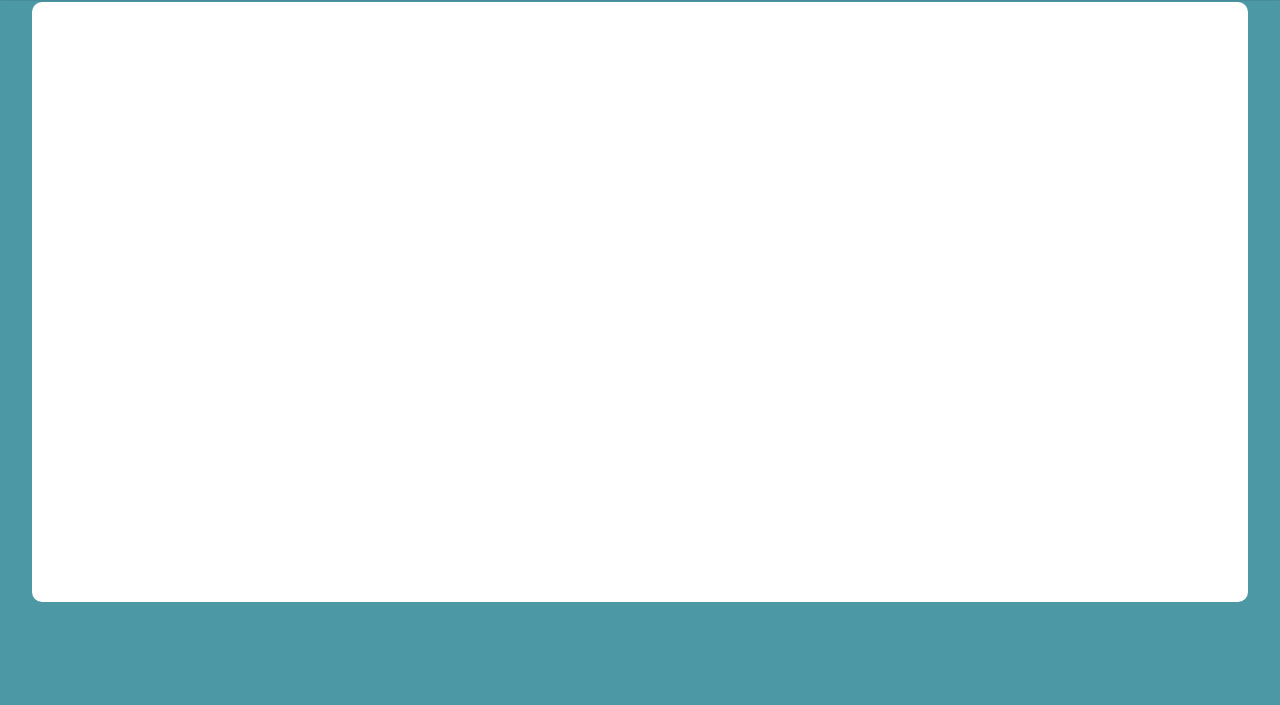
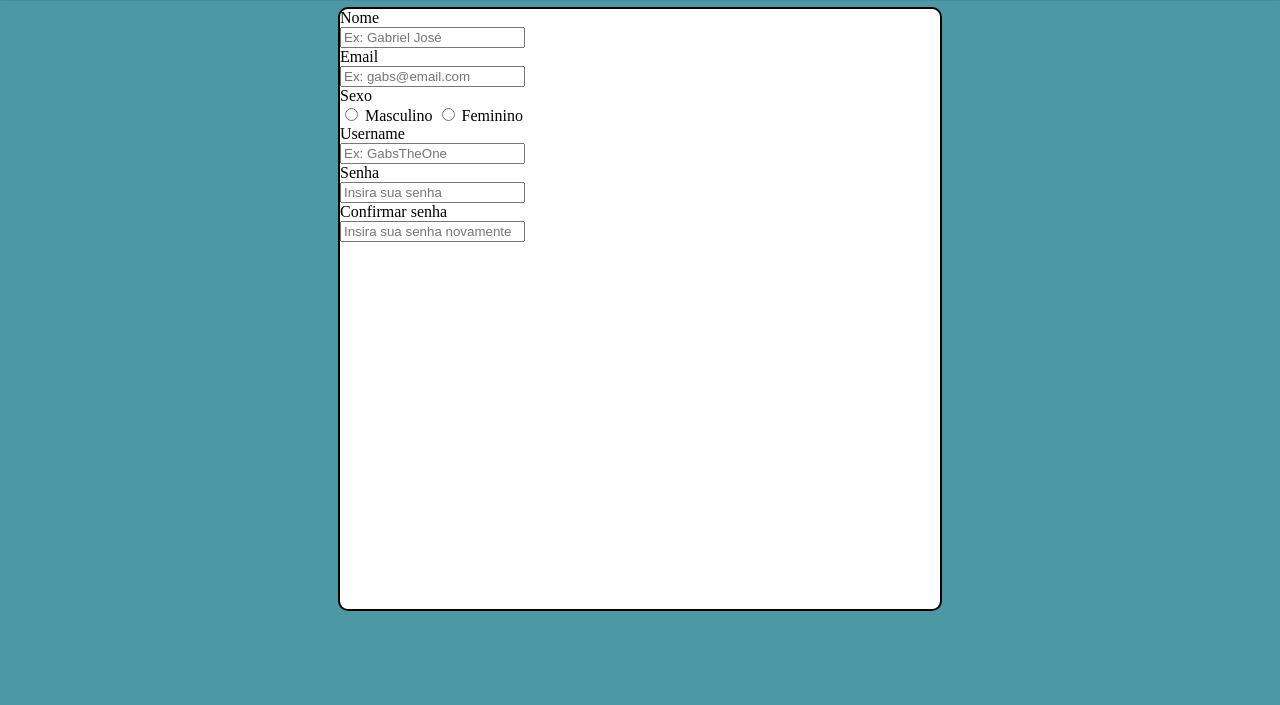
Before and after one commit to MillerGS03/Corporation-Simulator, a plain HTML site: page site/registrar.html in a window 1280 px wide. Shown: the part 95-800 px from the top of the page. Drawn offline with Linux system fonts and the light colour scheme.

Commit message:
Formulário de Registro

```diff
--- a/site/estilo/estiloRegistrar.css
+++ b/site/estilo/estiloRegistrar.css
@@ -76,10 +76,11 @@ nav ul li#ranking
 section
 {
 	position: relative;
-	top: 5px;
+	top: 10px;
 	background-color: white;
-	width: 95%;
+	width: 600px;
 	height: 600px;
 	margin: auto;
 	border-radius: 10px;
+	border: 2px solid black;
 }
--- a/site/registrar.html
+++ b/site/registrar.html
@@ -2,13 +2,13 @@
 <html lang="pt-br">
 <head>
 	<meta charset="utf-8">
-	<title>Enterprise Simulator</title>
+	<title>Corporation Simulator</title>
 	<link rel="stylesheet" type="text/css" href="estilo/estiloRegistrar.css">
 	<script type="text/javascript" src="scripts/registrar.js"></script>
 </head>
 <body onresize="testarAncora();" onload="testarAncora();">
 	<header id="a">
-		<h1>Enterprise Simulator</h1>
+		<h1>Corporation Simulator</h1>
 		<nav>
 			<ul id="listaNavegacao">
 				<a href="index.html" class="botaoNav"><li id="home">Home</li></a>
@@ -19,7 +19,36 @@
 		</nav>
 	</header>
 	<section>
-
+		<label>
+				Nome<br>
+				<input type="text" name="" placeholder="Ex: Gabriel José" maxlength="30">
+		</label>
+		<br>
+		<label>
+				Email <br>
+				<input type="email" name="" placeholder="Ex: gabs@email.com" maxlength="30">
+		</label>
+		<br>
+		<label>
+				Sexo <br>
+				<input type="radio" name="sexo"> Masculino
+				<input type="radio" name="sexo"> Feminino
+		</label>
+		<br>
+		<label>
+				Username <br>
+				<input type="text" name="" placeholder="Ex: GabsTheOne" maxlength="30">
+		</label>
+		<br>
+		<label>
+				Senha <br>
+				<input type="password" name="" placeholder="Insira sua senha" maxlength="30">
+		</label>
+		<br>
+		<label>
+				Confirmar senha <br>
+				<input type="password" name="" placeholder="Insira sua senha novamente" maxlength="30">
+		</label>
 	</section>
 </body>
 </html>
```
Also changed, not shown: site/index.html (+2 -2 lines).
